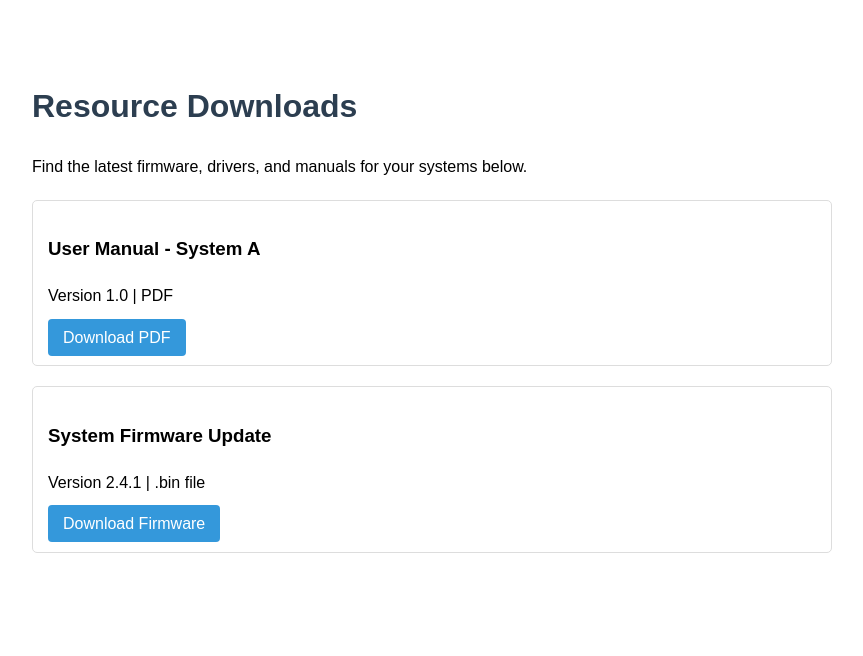
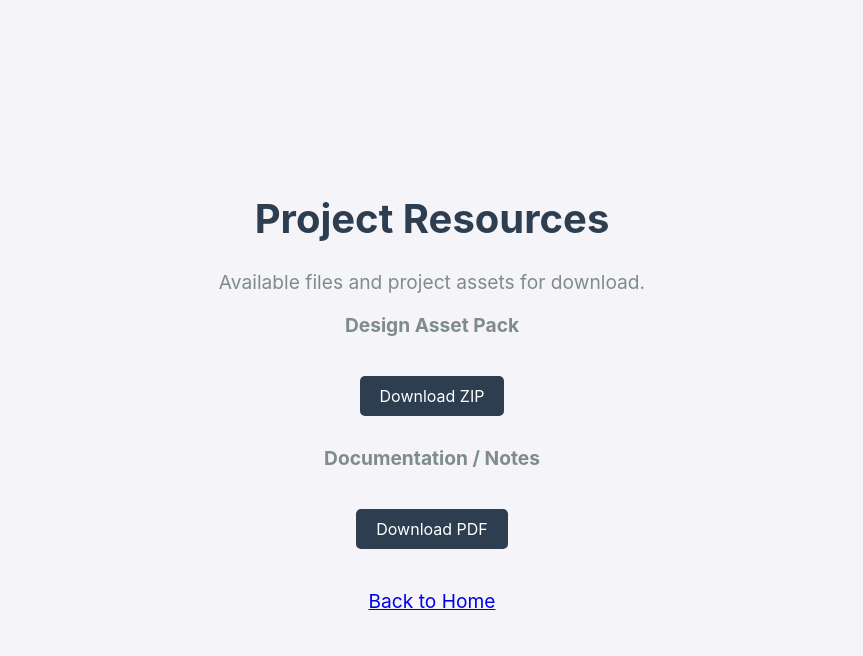
Before and after one commit to ShoreFlowLabs/shoreflowlabs-site, a plain HTML site: page downloads.html in a window 1280 px wide. Shown: the whole page, without its empty margins (208-1071 px from the left). Drawn offline with Linux system fonts and the light colour scheme.

Commit message:
Create downloads.html

```diff
--- a/downloads.html
+++ b/downloads.html
@@ -2,30 +2,60 @@
 <html lang="en">
 <head>
     <meta charset="UTF-8">
+    <meta name="viewport" content="width=device-width, initial-scale=1.0">
     <title>Downloads | ShoreFlowLabs</title>
     <style>
-        body { font-family: sans-serif; line-height: 1.6; max-width: 800px; margin: 40px auto; padding: 20px; }
-        h1 { color: #2c3e50; }
-        .download-item { margin: 20px 0; padding: 15px; border: 1px solid #ddd; border-radius: 5px; }
-        a { background: #3498db; color: white; padding: 10px 15px; text-decoration: none; border-radius: 4px; }
-        a:hover { background: #2980b9; }
+        body {
+            font-family: -apple-system, BlinkMacSystemFont, "Segoe UI", Roboto, Helvetica, Arial, sans-serif;
+            display: flex;
+            justify-content: center;
+            align-items: center;
+            height: 100vh;
+            margin: 0;
+            background-color: #f4f4f9;
+            color: #333;
+            text-align: center;
+        }
+        .container {
+            padding: 20px;
+        }
+        h1 {
+            font-size: 2.5rem;
+            color: #2c3e50;
+        }
+        p {
+            font-size: 1.2rem;
+            color: #7f8c8d;
+        }
+        .download-btn {
+            display: inline-block;
+            margin-top: 20px;
+            padding: 10px 20px;
+            background-color: #2c3e50;
+            color: white;
+            text-decoration: none;
+            border-radius: 5px;
+        }
     </style>
 </head>
 <body>
-    <h1>Resource Downloads</h1>
-    <p>Find the latest firmware, drivers, and manuals for your systems below.</p>
+    <div class="container">
+        <h1>Project Resources</h1>
+        <p>Available files and project assets for download.</p>
 
-    <div class="download-item">
-        <h3>User Manual - System A</h3>
-        <p>Version 1.0 | PDF</p>
-        <!-- Replace the link below with your actual raw GitHub link -->
-        <a href="https://raw.githubusercontent.com/YourGitHubName/shoreflowlabs-site/main/manual.pdf" download>Download PDF</a>
-    </div>
+        <div>
+            <p><strong>Design Asset Pack</strong></p>
+            <a href="https://raw.githubusercontent.com/YourGitHubName/shoreflowlabs-site/main/assets.zip" class="download-btn" download>Download ZIP</a>
+        </div>
 
-    <div class="download-item">
-        <h3>System Firmware Update</h3>
-        <p>Version 2.4.1 | .bin file</p>
-        <a href="https://raw.githubusercontent.com/YourGitHubName/shoreflowlabs-site/main/firmware.bin" download>Download Firmware</a>
+        <div style="margin-top: 30px;">
+            <p><strong>Documentation / Notes</strong></p>
+            <a href="https://raw.githubusercontent.com/YourGitHubName/shoreflowlabs-site/main/notes.pdf" class="download-btn" download>Download PDF</a>
+        </div>
+
+        <div style="margin-top: 40px;">
+            <p><a href="index.html">Back to Home</a></p>
+        </div>
     </div>
 </body>
 </html>
```
